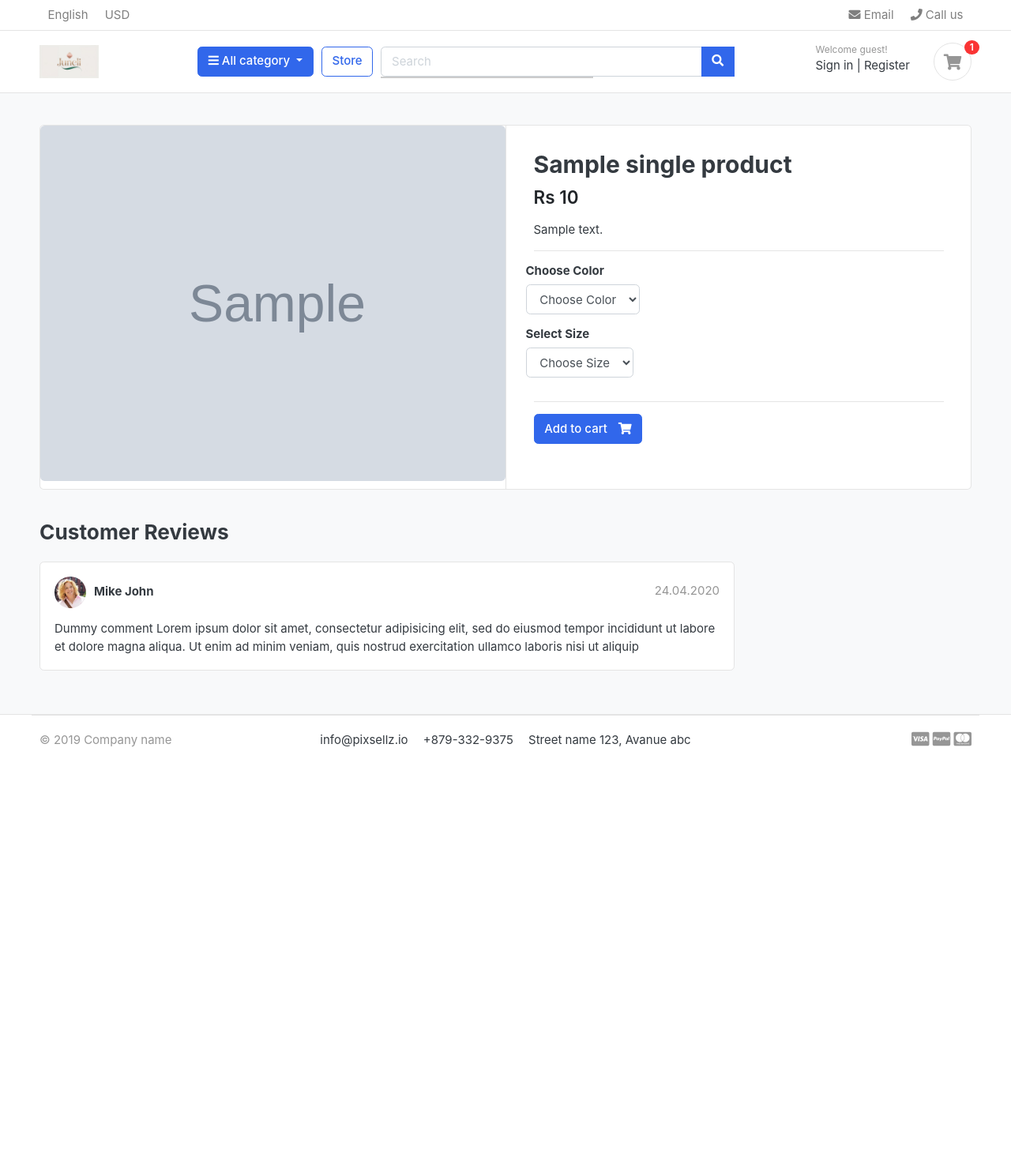
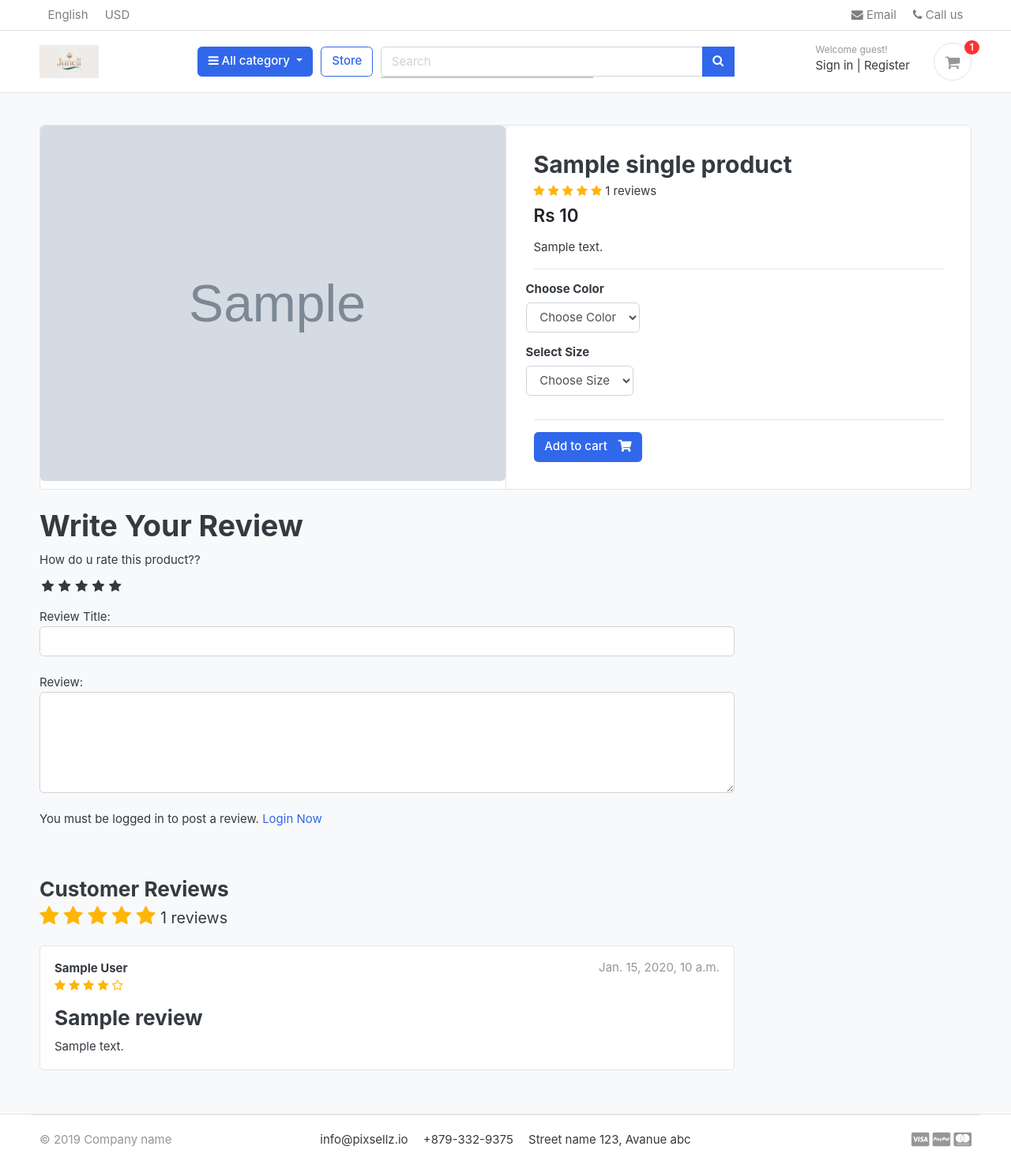
Before and after one commit to ajaysth/juneli-django, a Django app: template templates/store/product_detail.html in a window 1280 px wide. Shown: the whole page at 79% size. Before the commit the page ends 946 px from the top, so only its background shows below. Run offline with Django 5.2, Linux system fonts and the light colour scheme; the template is opened without the code that fills it: most values are stand-ins (such as "Sample title", 1, 10 or a date in 2020); grey boxes marked "Sample" are stand-in pictures; some libraries are stand-ins or nearby versions; some web fonts are replaced.

Commit message:
Revire nd rating system done

```diff
--- a/accounts/models.py
+++ b/accounts/models.py
@@ -57,6 +57,9 @@ class Account(AbstractUser):
 
     objects = MyAccountManager()
 
+    def full_name(self):
+        return f'{self.first_name} {self.last_name}'
+
     def __str__(self):
         return self.email
 
--- /dev/null
+++ b/juneli/static/css/custom.css
@@ -0,0 +1,47 @@
+/* hide radio button */
+
+.rate > input{
+  display: none;
+}
+
+.rate{
+  display: inline-block;;
+  border: 0;
+}
+
+.rate > label{
+  float: right;
+}
+
+/* Showing the stars */
+.rate > label:before{
+  display: inline-block;
+  font-size: 1.1rem;
+  font-family: FontAwesome;
+  content: "\f005";
+  margin:0;
+  padding:0.3rem .2rem;
+  cursor: pointer;
+}
+
+/* Half star */
+.rate .half:before{
+  content: "\f089";
+  position: absolute;
+  padding-right: 0;
+}
+
+/* Click and hover */
+input:checked ~ label, label:hover ~ label{
+  color: #ffb503;
+}
+
+/* hover hightlight */
+input:checked + label:hover, input:checked ~ label:hover,input:checked ~ label:hover ~ label,
+label:hover ~ input:checked ~ label{
+  color: #cc9000;
+}
+
+.rating-star i{
+  color: #ffb503 !important;
+}
--- a/store/admin.py
+++ b/store/admin.py
@@ -1,5 +1,5 @@
 from django.contrib import admin
-from .models import Product, Variation
+from .models import Product, Variation, ReviewRating
 
 
 # Register your models here.
@@ -16,3 +16,4 @@ class VariationAdmin(admin.ModelAdmin):
 
 admin.site.register(Product, ProductAdmin)
 admin.site.register(Variation, VariationAdmin)
+admin.site.register(ReviewRating)
--- a/store/urls.py
+++ b/store/urls.py
@@ -11,5 +11,6 @@ urlpatterns = [
     path('category/<slug:category_slug>/<slug:product_slug>', views.product_detail, name='products_detail'),
     path('search/', views.search, name='search'),
     path('autocomplete/', views.autocomplete, name='autocomplete'),
+    path('submit_review/<int:product_id>/', views.submit_review, name='submit_review')
 
 ]
--- a/templates/base.html
+++ b/templates/base.html
@@ -26,6 +26,10 @@
 <link href="{% static 'css/ui.css' %}" rel="stylesheet" type="text/css"/>
 <link href="{% static 'css/responsive.css' %}" rel="stylesheet" media="only screen and (max-width: 1200px)" />
 
+
+<link href="{% static 'css/custom.css' %}" rel="stylesheet" type="text/css"/>
+<link rel="stylesheet" href="https://cdnjs.cloudflare.com/ajax/libs/font-awesome/4.7.0/css/font-awesome.min.css">
+
 <!-- custom javascript -->
 <script src="{% static 'js/script.js'%}" type="text/javascript"></script>
 <script src="https://www.paypal.com/sdk/js?client-id=AQ-_t9G4im4_s8bM8-iygV-nKxxCYsyPTuUb4EDc9x6bLCdPGa9roeicpB2IhUQv5JNgfeIyENbcyTTL&currency=USD"></script>
--- a/templates/store/product_detail.html
+++ b/templates/store/product_detail.html
@@ -24,7 +24,18 @@
 	{% csrf_token %}
 	<article class="content-body">
 
-	<h2 class="title">{{ single_product.product_name }}</h2>
+	<h2 class="title mb-1">{{ single_product.product_name }}</h2>
+	<div class="rating-star mb-1">
+		<span><i class="fa fa-star{% if single_product.averageReview < 0.5 %}-o{% elif single_product.averageReview >= 0.5 and single_product.averageReview < 1 %}-half-o {% endif %}" aria-hidden="true"></i></span>
+		<span><i class="fa fa-star{% if single_product.averageReview < 1.5 %}-o{% elif single_product.averageReview >= 1.5 and single_product.averageReview < 2 %}-half-o {% endif %}" aria-hidden="true"></i></span>
+		<span><i class="fa fa-star{% if single_product.averageReview < 2.5 %}-o{% elif single_product.averageReview >= 2.5 and single_product.averageReview < 3 %}-half-o {% endif %}" aria-hidden="true"></i></span>
+		<span><i class="fa fa-star{% if single_product.averageReview < 3.5 %}-o{% elif single_product.averageReview >= 3.5 and single_product.averageReview < 4 %}-half-o {% endif %}" aria-hidden="true"></i></span>
+		<span><i class="fa fa-star{% if single_product.averageReview < 4.5 %}-o{% elif single_product.averageReview >= 4.5 and single_product.averageReview < 5 %}-half-o {% endif %}" aria-hidden="true"></i></span>
+		<span>{{ single_product.countReview }}  reviews</span>
+	</div>
+
+
+
 
 	<div class="mb-3">
 		<var class="price h4">Rs {{ single_product.price }}</var>
@@ -76,29 +87,92 @@
 <div class="row">
 			<div class="col-md-9">
 
+
+
+
+	<form action="{% url 'submit_review' single_product.id %}" method="POST">
+		{% csrf_token %}
+		<h1>Write Your Review</h1>
+		<div>
+			<!-- rating star -->
+			 <label for="">How do u rate this product??</label>
+			 <br>
+			 <div class="rate">
+				<input type="radio" name="rating" id="rating10" value="5" required><label for="rating10" title="5"></label>
+				<input type="radio" name="rating" id="rating9" value="4.5" required><label for="rating9" title="4.5" class="half"></label>
+				<input type="radio" name="rating" id="rating8" value="4" required><label for="rating8" title="4"></label>
+				<input type="radio" name="rating" id="rating7" value="3.5" required><label for="rating7" title="3.5" class="half"></label>
+				<input type="radio" name="rating" id="rating6" value="3" required><label for="rating6" title="3"></label>
+				<input type="radio" name="rating" id="rating5" value="2.5" required><label for="rating5" title="2.5" class="half"></label>
+				<input type="radio" name="rating" id="rating4" value="2" required><label for="rating4" title="2"></label>
+				<input type="radio" name="rating" id="rating3" value="1.5" required><label for="rating3" title="1.5" class="half"></label>
+				<input type="radio" name="rating" id="rating2" value="1" required><label for="rating2" title="1"></label>
+				<input type="radio" name="rating" id="rating1" value="0.5" required><label for="rating1" title="0.5" class="half"></label>
+			 </div>
+			 <br>
+
+			Review Title:
+			<input type="text" class="form-control" name="subject">
+			<br>
+
+			Review:
+			<textarea name="review" rows="5"  class="form-control"></textarea>
+			<br>
+
+			{% if user.is_authenticated %}
+			 	{% if orderproduct %}
+					<input type="submit" value="Submit Review" class="btn btn-primary">
+				{% else %}
+			 		<p>* You must purchase this product to post a review.</p>
+			 	{% endif %}
+			{% else %}
+			<p>You must be logged in to post a review. <span><a href="{% url 'login' %}">Login Now</a></span></p>
+			{% endif %}
+		</div>
+		{% include 'includes/alerts.html' %}
+	</form>
+	<br><br>
+
 	<header class="section-heading">
-		<h3>Customer Reviews </h3>
+		<h3>Customer Reviews
+		<div class="rating-star">
+			<span><i class="fa fa-star{% if single_product.averageReview < 0.5 %}-o{% elif single_product.averageReview >= 0.5 and single_product.averageReview < 1 %}-half-o {% endif %}" aria-hidden="true"></i></span>
+			<span><i class="fa fa-star{% if single_product.averageReview < 1.5 %}-o{% elif single_product.averageReview >= 1.5 and single_product.averageReview < 2 %}-half-o {% endif %}" aria-hidden="true"></i></span>
+			<span><i class="fa fa-star{% if single_product.averageReview < 2.5 %}-o{% elif single_product.averageReview >= 2.5 and single_product.averageReview < 3 %}-half-o {% endif %}" aria-hidden="true"></i></span>
+			<span><i class="fa fa-star{% if single_product.averageReview < 3.5 %}-o{% elif single_product.averageReview >= 3.5 and single_product.averageReview < 4 %}-half-o {% endif %}" aria-hidden="true"></i></span>
+			<span><i class="fa fa-star{% if single_product.averageReview < 4.5 %}-o{% elif single_product.averageReview >= 4.5 and single_product.averageReview < 5 %}-half-o {% endif %}" aria-hidden="true"></i></span>
+			<span style="font-weight: normal !important; font-size: 0.75em !important;">{{ single_product.countReview }} reviews</span>
+		</div>
+
+		</h3>
 
 	</header>
 
+	{% for review in reviews %}
 	<article class="box mb-3">
 		<div class="icontext w-100">
-			<img src="{% static './images/avatars/avatar1.jpg' %}" class="img-xs icon rounded-circle">
+
 			<div class="text">
-				<span class="date text-muted float-md-right">24.04.2020 </span>
-				<h6 class="mb-1">Mike John </h6>
+				<span class="date text-muted float-md-right">{{ review.updated_at }} </span>
+				<h6 class="mb-1">{{ review.user.full_name }}</h6>
+				<div class="rating-star">
+					<span><i class="fa fa-star{% if review.rating == 0.5 %}-half-o{% elif review.rating < 1 %}-o {% endif %}" aria-hidden="true"></i></span>
+					<span><i class="fa fa-star{% if review.rating == 1.5 %}-half-o{% elif review.rating < 2 %}-o {% endif %}" aria-hidden="true"></i></span>
+					<span><i class="fa fa-star{% if review.rating == 2.5 %}-half-o{% elif review.rating < 3 %}-o {% endif %}" aria-hidden="true"></i></span>
+					<span><i class="fa fa-star{% if review.rating == 3.5 %}-half-o{% elif review.rating < 4 %}-o {% endif %}" aria-hidden="true"></i></span>
+					<span><i class="fa fa-star{% if review.rating == 4.5 %}-half-o{% elif review.rating < 5 %}-o {% endif %}" aria-hidden="true"></i></span>
+				</div>
 
 			</div>
 		</div> <!-- icontext.// -->
 		<div class="mt-3">
+			<h3>{{ review.subject }}</h3>
 			<p>
-				Dummy comment Lorem ipsum dolor sit amet, consectetur adipisicing elit, sed do eiusmod
-				tempor incididunt ut labore et dolore magna aliqua. Ut enim ad minim veniam,
-				quis nostrud exercitation ullamco laboris nisi ut aliquip
+				{{ review.review }}
 			</p>
 		</div>
 	</article>
-
+	{% endfor %}
 
 
 	</div> <!-- col.// -->
```
Also changed, not shown: store/forms.py (added, +7 -0 lines), store/models.py (+31 -0 lines), store/views.py (+45 -3 lines), orders/migrations/0006_alter_order_status.py (added), store/migrations/0003_reviewrating.py (added).
